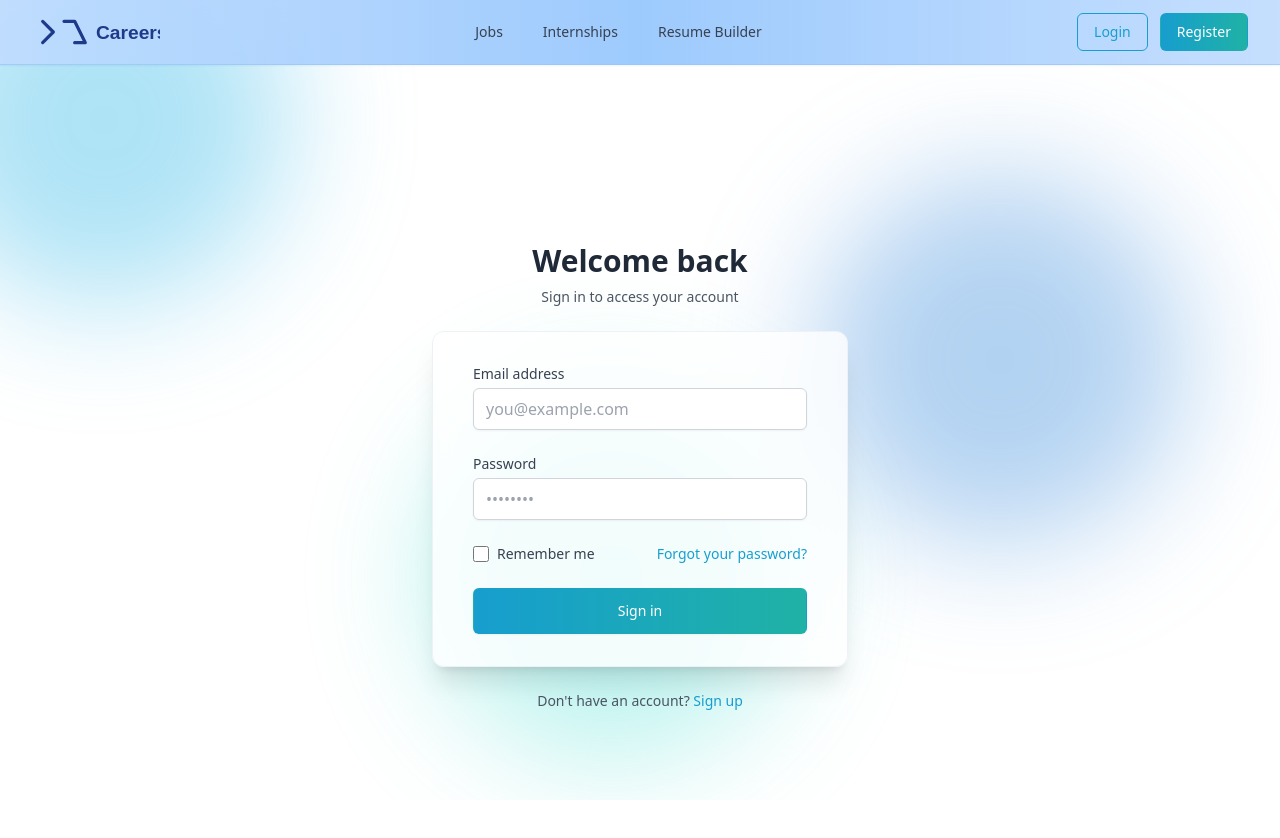
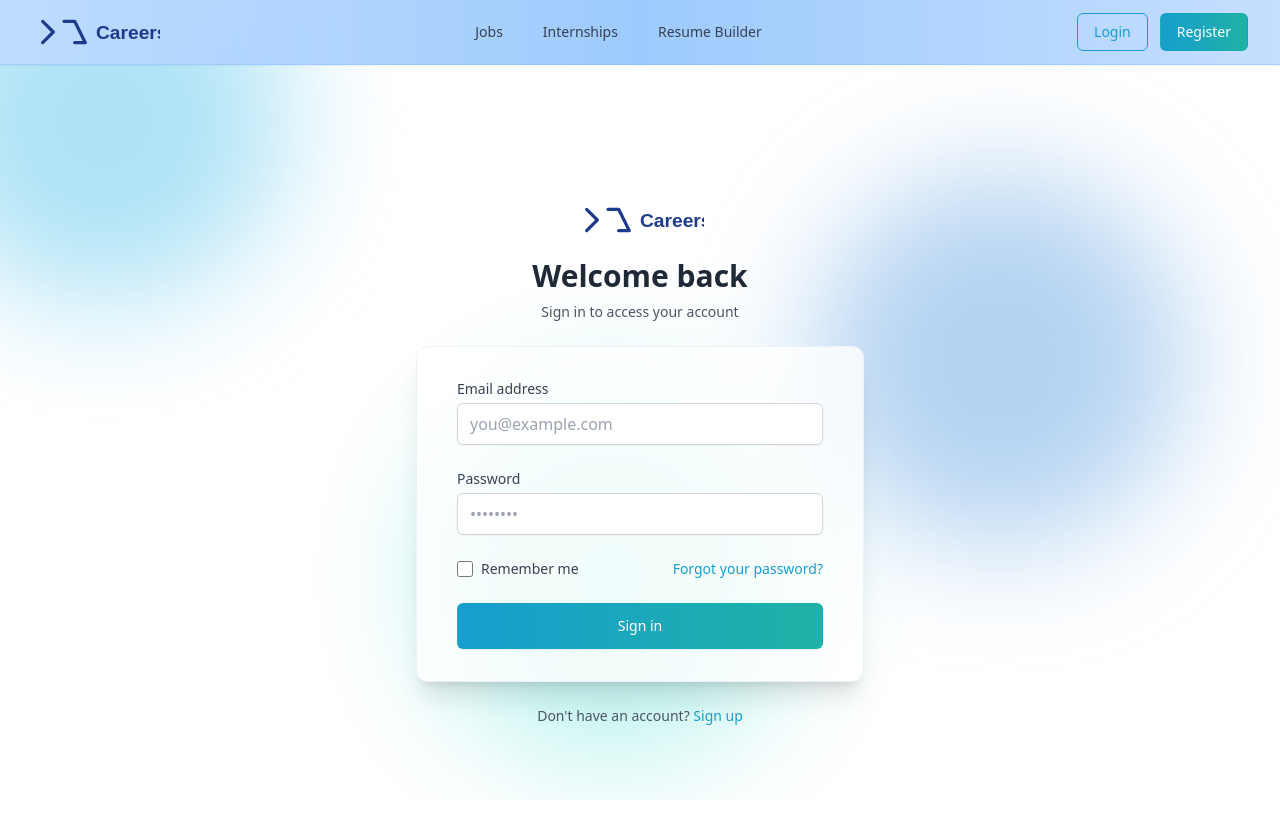
Before and after one commit to BitHiveTechnologies/X_Career-Website, a Next.js app: page /login in a window 1280 px wide. Shown: the top 838 px of the page. Built offline with nearby package versions, Linux system fonts and the light colour scheme.

Commit message:
Remove this

```diff
--- a/app/login/page.tsx
+++ b/app/login/page.tsx
@@ -77,7 +77,7 @@ export default function LoginPage() {
         <>
             <MainNavbar data-oid="344kgpd" />
             <div
-                className="h-screen bg-gradient-to-b from-[hsl(204, 100.00%, 50.00%)] to-[hsl(162, 100.00%, 50.00%)] flex flex-col justify-center"
+                className="min-h-screen bg-gradient-to-b from-[hsl(204, 100.00%, 50.00%)] to-[hsl(162, 100.00%, 50.00%)] flex items-center justify-center py-12 px-4 sm:px-6 lg:px-8"
                 data-oid="0q.2._-"
             >
                 {/* Animated background elements */}
@@ -96,9 +96,11 @@ export default function LoginPage() {
                     ></div>
                 </div>
 
-                <div className="sm:mx-auto sm:w-full sm:max-w-md px-4 z-10" data-oid="5g:ibj8">
+                <div className="w-full sm:mx-auto sm:max-w-md z-10" data-oid="5g:ibj8">
                     <div className="text-center mb-6" data-oid="cq7g44o">
-                        <Link href="/" className="inline-block" data-oid="ke81k8q"></Link>
+                        <Link href="/" className="inline-block mb-4" data-oid="ke81k8q">
+                            <Logo data-oid="0ky2_n0" />
+                        </Link>
                         <h2 className=" text-3xl font-extrabold text-gray-800" data-oid="649rne.">
                             Welcome back
                         </h2>
```
